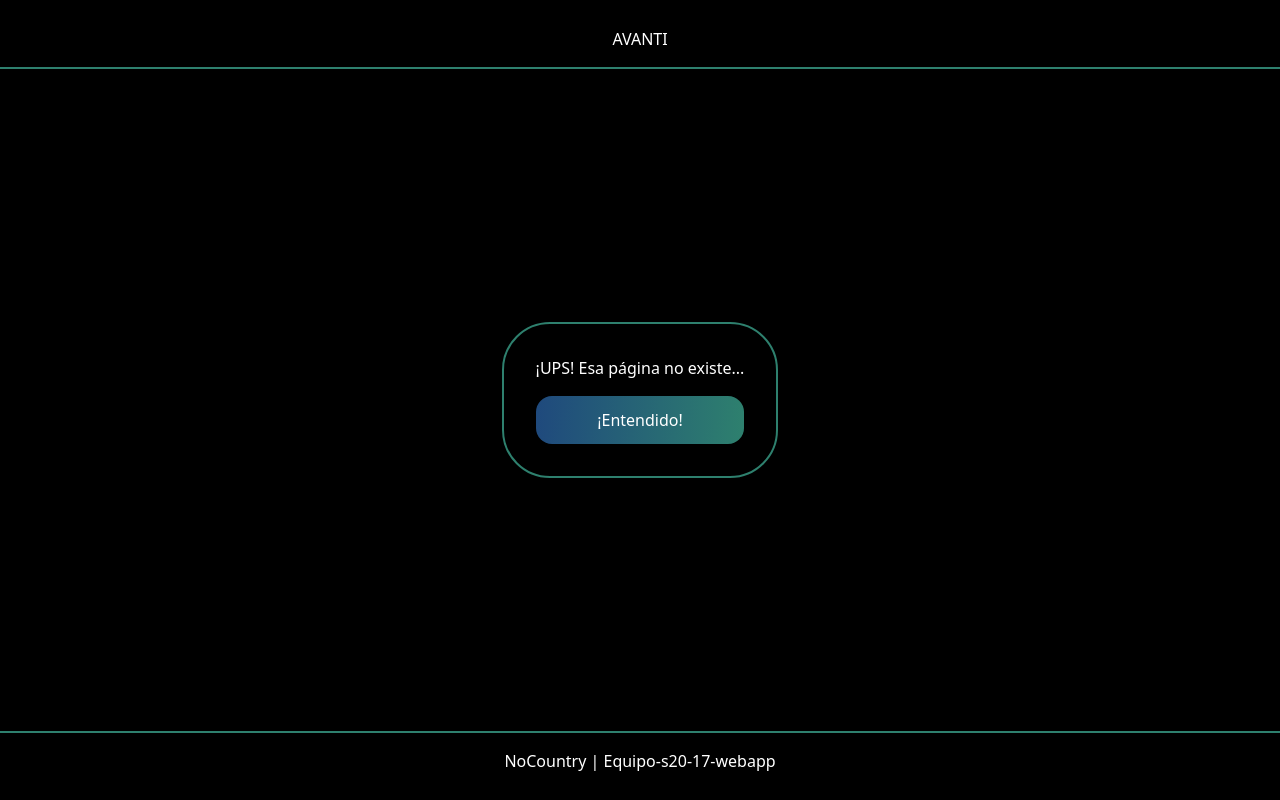
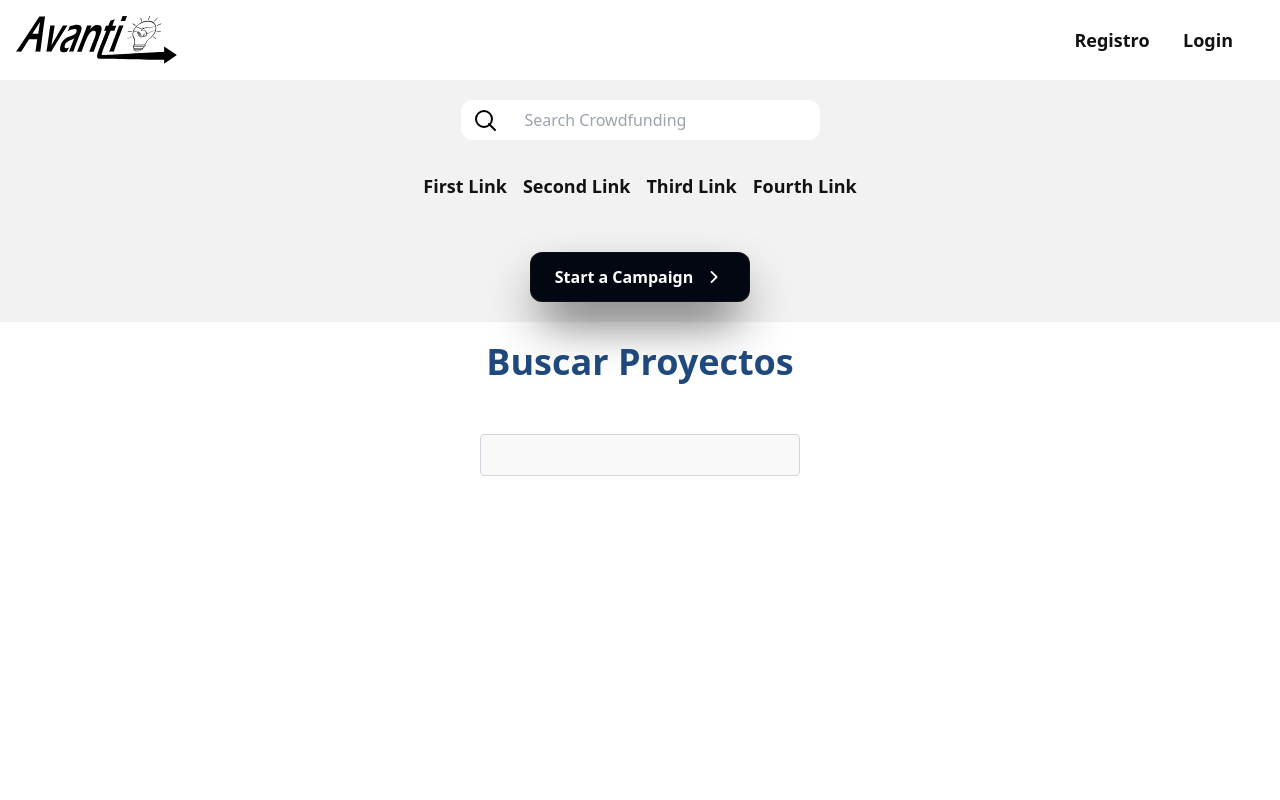
Before and after one commit to No-Country-simulation/S20-17-webapp, a React (Vite) app in the folder Frontend/: page /searchPage in a window 1280 px wide. Built offline with nearby package versions, Linux system fonts and the light colour scheme; the HTML template or start-up script is replaced by a standard one.

Commit message:
busqueda de proyectos iniciada

```diff
--- a/Frontend/src/App.jsx
+++ b/Frontend/src/App.jsx
@@ -1,5 +1,6 @@
 import { BrowserRouter, Routes, Route } from "react-router-dom"
 import { ErrorPage, LandingPage, UserLoginPage, UserRegisterPage, WIPPage } from "./pages"
+import { SearchPage } from "./pages/SearchPage/SearchPage"
 
 function App() {
     return (
@@ -7,6 +8,7 @@ function App() {
             <Routes>
                 <Route path="/" element={<LandingPage />} />
                 <Route path="/search" element={<WIPPage />} />
+                <Route path="/searchPage" element={<SearchPage />} />
                 <Route path="/proyect/:proyectId" element={<WIPPage />} />
                 <Route path="/checkout/:proyectId" element={<WIPPage />} />
                 <Route path="/login" element={<UserLoginPage />} />
--- a/Frontend/src/components/LandingPageComponents/LandingPageHeader.jsx
+++ b/Frontend/src/components/LandingPageComponents/LandingPageHeader.jsx
@@ -1,11 +1,12 @@
 import { Link } from "react-router-dom"
+import { SearchPage } from "../../pages/SearchPage/SearchPage"
 
 export function LandingPageHeader() {
     return (
         <>
             <div className="body-font h-20 text-black">
                 <div className="flex h-full flex-wrap justify-between p-4">
-                    <img src="src/assets/avanti-logo.svg" alt="Logo de Avanti" className="h-full" />
+                    <img src="/avanti-logo.svg" alt="Logo de Avanti" className="h-full" />
                     <nav className="mr-4 flex cursor-pointer flex-wrap items-center justify-center gap-4 text-lg font-semibold text-avanti-black">
                         <Link
                             to="./register"
@@ -37,7 +38,7 @@ export function LandingPageHeader() {
                         />
                     </div>
                     <nav className="flex cursor-pointer flex-wrap items-center justify-center gap-4 text-lg font-semibold text-avanti-black">
-                        <Link className="min-h-12 min-w-20 hover:text-avanti-blue">First Link</Link>
+                        <Link to="/" className="min-h-12 min-w-20 hover:text-avanti-blue">First Link</Link>
                         <Link className="min-h-12 min-w-20 hover:text-avanti-blue">Second Link</Link>
                         <Link className="min-h-12 min-w-20 hover:text-avanti-blue">Third Link</Link>
                         <Link className="min-h-12 min-w-20 hover:text-avanti-blue">Fourth Link</Link>
@@ -46,7 +47,7 @@ export function LandingPageHeader() {
                         <div className="group relative">
                             <button className="relative inline-block cursor-pointer rounded-xl bg-avanti-black p-px font-semibold leading-6 text-white shadow-2xl shadow-zinc-900 transition-transform duration-300 ease-in-out hover:scale-105 active:scale-95">
                                 <span className="absolute inset-0 rounded-xl bg-gradient-to-r from-teal-400 via-blue-500 to-purple-500 p-[2px] opacity-0 transition-opacity duration-500 group-hover:opacity-100"></span>
-
+                                <Link to="/searchPage">
                                     <span className="relative z-10 block rounded-xl bg-gray-950 px-6 py-3">
                                         <div className="relative z-10 flex items-center space-x-2">
                                             <span className="transition-all duration-500 group-hover:translate-x-1">
@@ -59,6 +60,7 @@ export function LandingPageHeader() {
                                             />
                                         </div>
                                     </span>
+                                </Link>
                             </button>
                         </div>
                     </div>
--- /dev/null
+++ b/Frontend/src/components/SearchPageComponents/SearchPageContent.jsx
@@ -0,0 +1,17 @@
+import { LandingPageContent } from "../LandingPageComponents"
+
+export function SearchPageContent() {
+    return (
+        <>
+            <div className="relative mx-auto flex w-2/4 flex-col items-center justify-center">
+                <h1 className="mb-8 py-5 text-center text-4xl font-semibold text-[#1F497D]">Buscar Proyectos</h1>
+                <input
+                    type="text"
+                    id="hero-field"
+                    name="hero-field"
+                    className="mx-auto w-1/2 rounded border border-gray-300 bg-gray-100 bg-opacity-50 px-3 py-1 text-base leading-8 text-gray-700 outline-none transition-colors duration-200 ease-in-out focus:border-indigo-500 focus:bg-transparent focus:ring-2 focus:ring-indigo-200"
+                />
+            </div>
+        </>
+    )
+}
--- /dev/null
+++ b/Frontend/src/components/SearchPageComponents/index.js
@@ -0,0 +1 @@
+export * from "./SearchPageContent.jsx"
--- /dev/null
+++ b/Frontend/src/pages/SearchPage/SearchPage.jsx
@@ -0,0 +1,12 @@
+import { LandingPageHeader } from "../../components";
+import { SearchPageContent } from "../../components/SearchPageComponents";
+
+
+export function SearchPage() {
+    return (
+        <>
+        <LandingPageHeader />
+        <SearchPageContent />
+        </>
+    )
+}
--- /dev/null
+++ b/Frontend/src/pages/SearchPage/index.js
@@ -0,0 +1 @@
+export * from "./SearchPage.jsx"
```
Also changed, not shown: 1 other file (tests, documents, lock files or other folders). Lines whose indentation alone changed are shown as unchanged.
